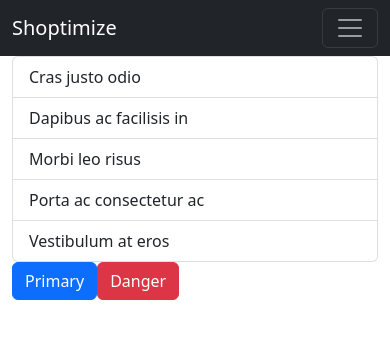
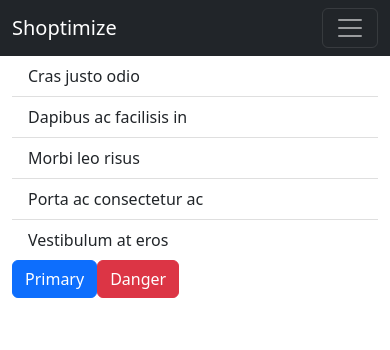
Before and after one commit to ShanchaiZ/MERN-ecommerce, a React (Create React App) app in the folder frontend/: page /product-list in a window 390 px wide. Shown: the top 350 px of the page. Built offline with nearby package versions, Linux system fonts and the light colour scheme.

Commit message:
added container fluid and column-3 to make the product listing mobile responsiveness and align left of screen. added flush variant list grouping to remove borders

```diff
--- a/frontend/src/pages/ProductListPage.js
+++ b/frontend/src/pages/ProductListPage.js
@@ -11,10 +11,10 @@ import RatingFilterComponent from "../components/filterQueryResultOptions/Rating
 
 const ProductListPage = () => {
     return (
-        <Container>
+        <Container fluid>
             <Row>
-                <Col>
-                    <ListGroup>
+                <Col md={3}>
+                    <ListGroup variant="flush">
                         <ListGroup.Item>Cras justo odio</ListGroup.Item>
                         <ListGroup.Item>Dapibus ac facilisis in</ListGroup.Item>
                         <ListGroup.Item>Morbi leo risus</ListGroup.Item>
```
